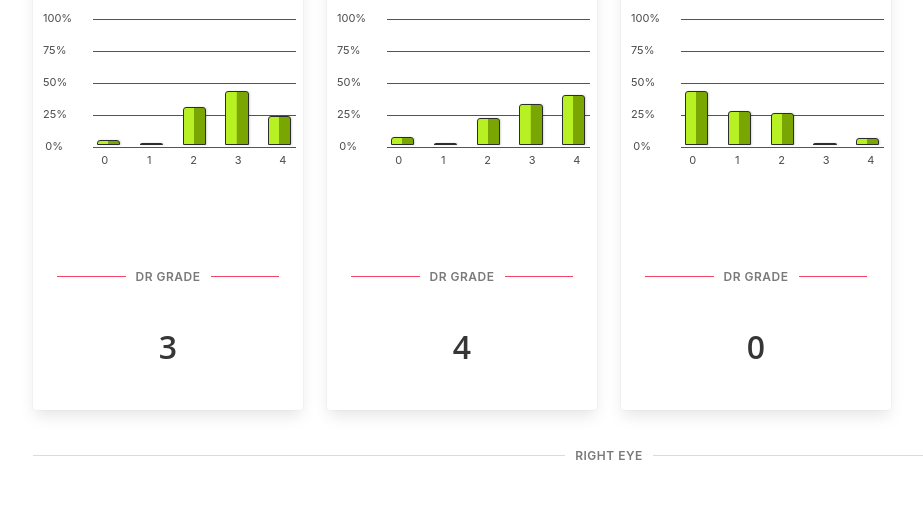
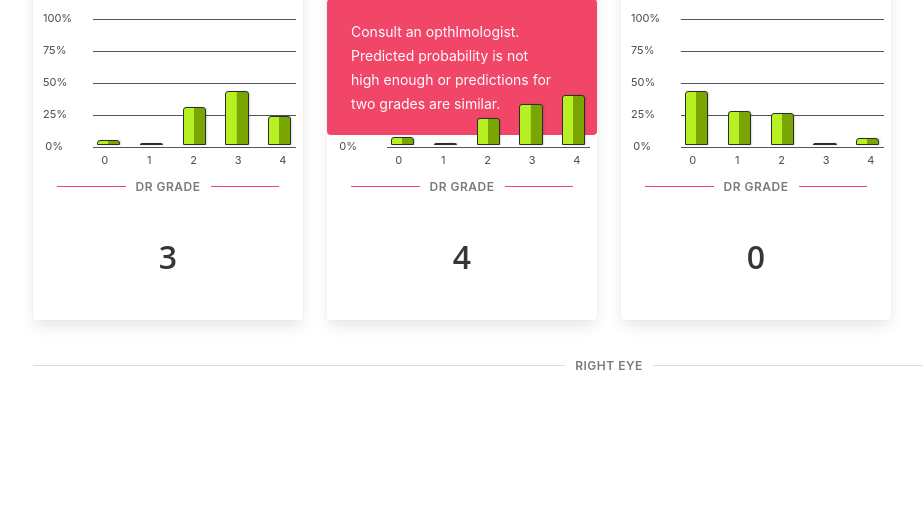
Before and after one commit to ayushsubedi/cheersAI, a Flask app: page /patient/1 in a window 1280 px wide. Shown: the part 1335-1849 px from the top of the page, without its empty margins (31-954 px from the left). After the commit the page ends 1705 px from the top, so only its background shows below. Run offline with Flask 2, Linux system fonts and the light colour scheme; a user stored in the database is signed in; data comes from the database, SQL or seed files in the repository; some libraries are stand-ins or nearby versions.

Commit message:
resolve #135

```diff
--- a/cheersAI/helper.py
+++ b/cheersAI/helper.py
@@ -28,15 +28,15 @@ def findMinDiff(arr):
     return arr[0] - arr[1]
 
 def inference_meaning(row_list):
-    percent_threshold = 30
-    percent_threshold = 5
+    percent_threshold = 40
+    difference_threshold = 5
     row_list = [float(i) for i in row_list]
     if len(row_list)==0:
         return ""
     max_prob = max(row_list)
     difference = findMinDiff(row_list)
-    if (max_prob<percent_threshold or difference<percent_threshold):
-        return "Consult an opthlmologist. Probability for the label is not high enough or two predictions are almost same."
+    if (max_prob<percent_threshold or difference<difference_threshold):
+        return "Consult an opthlmologist. Predicted probability is not high enough or predictions for two grades are similar."
     return ""
 
 
--- a/cheersAI/static/css/chart.css
+++ b/cheersAI/static/css/chart.css
@@ -49,7 +49,7 @@
 
 
 #bar-chart {
-  height: 200px;
+  height: 110px;
   width: 75%;
   position: relative;
   margin-left: 60px;
--- a/cheersAI/templates/patient.html
+++ b/cheersAI/templates/patient.html
@@ -84,9 +84,15 @@
   <div class="column is-one-quarter-desktop is-half-tablet">
     <div class="card">
         <div class="card-image">
+          <h5 style="position: absolute; padding: 2%;" class="has-text-danger has-text-centered">{{history.left_inference}}</h5>
             <figure class="image is-3by2">
               <img src="{{ url_for('static', filename='uploaded_img/dr/')}}{{ history.image_left }}" alt="">
             </figure>
+            {% if history.left_inference%}
+            <div class="notification is-danger" style="position: absolute; z-index:1;">
+              <small>{{history.left_inference}}</small>
+           </div>
+           {% endif %}
               <div id="bar-chart">
                 <div class="graph">
                    <ul class="x-axis">
@@ -125,7 +131,7 @@
           <div class="content">
             <div>
               <div class="divider is-danger">DR Grade</div>
-              <small class="has-text-danger">{{history.left_inference}}</small>
+
             </div>
             <h3 class="title is-3 has-text-centered">{{ history.prediction_left }}</h3>
           </div>
```
